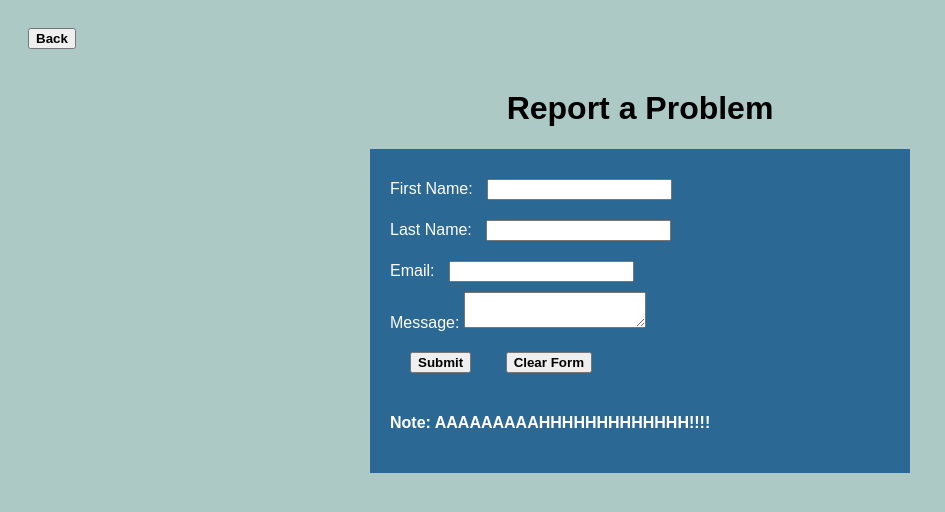
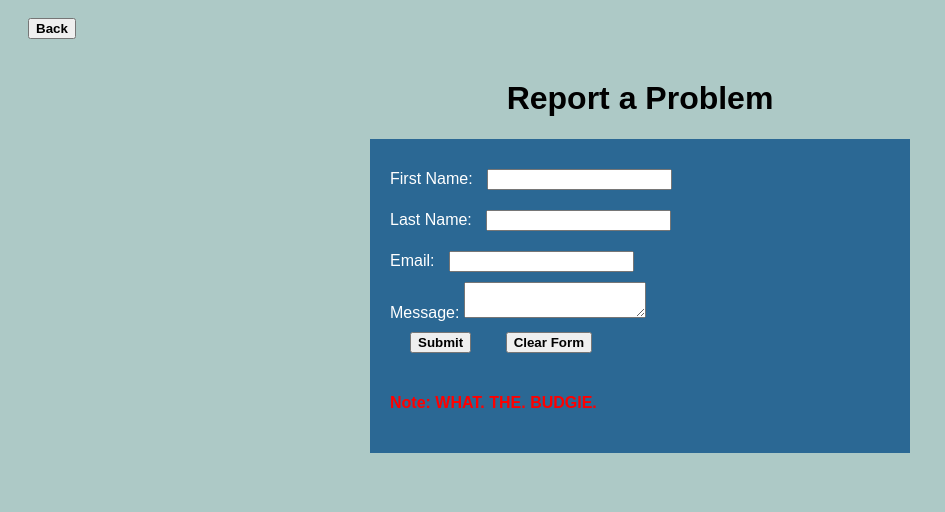
Before and after one commit to TriforceGB/HGV-Webapp, a Flask app: page /report in a window 1280 px wide. Shown: the top 512 px of the page, without its empty margins (0-945 px from the left). Run offline with Flask 3, Linux system fonts and the light colour scheme.

Commit message:
temeplates

```diff
--- a/templates/reportprob.html
+++ b/templates/reportprob.html
@@ -1,4 +1,3 @@
-
 <!DOCTYPE html>
 <html lang="en">
 
@@ -7,50 +6,50 @@
     <meta charset="UTF-8">
     <meta name="viewport" content="width=device-width, initial-scale=1.0">
     <meta name="description" content="Main screen.">
-    <link
-      rel="stylesheet"
-      href="{{ url_for('static', filename='styles.css') }}"
-    />
-
+    <link rel="stylesheet" href="{{ url_for('static', filename='styles.css') }}">
     <style>
-
-input{
+        input {
             text-align: right;
             margin: 10px;
-
         }
 
-.label{
+        .label {
             text-align: left;
         }
 
+        button {
+            margin-top: 10px;
+        }
+
+        h4 {
+            color: red;
+        }
     </style>
-
 </head>
 
 <body>
     <button onclick="window.location.href='/'">Back</button>
     <h1 style="text-align: center">Report a Problem</h1>
     <div class="form-container">
-            <form action="send-email.php" method="POST">
+        <!-- Form is presented first -->
+        <form action="/report-problem" method="POST">
             <label for="fname">First Name:</label>
-                    <input type="text" id="fname" name="fname" required>
-                    <br>
+            <input type="text" id="fname" name="fname" required><br>
+
             <label for="lname">Last Name:</label>
-                    <input type="text" id="lname" name="lname" required>
-                    <br>
+            <input type="text" id="lname" name="lname" required><br>
+
             <label for="email">Email:</label>
-                    <input type="email" id="email" name="email" required>
-                    <br>
-                    <label for="message">Message:  </label>
-                    <textarea id="message" name="message" required></textarea>
-                    <br>
+            <input type="email" id="email" name="email" required><br>
+
+            <label for="message">Message:</label>
+            <textarea id="message" name="message" required></textarea><br>
 
             <button type="submit">Submit</button>
             <button type="reset">Clear Form</button>
+        </form>
+        <h4>Note: WHAT. THE. BUDGIE.</h4>
+    </div>
+</body>
 
-                    <h4>Note: AAAAAAAAAHHHHHHHHHHHHH!!!!</h4>
-            </form>
-            </div>
-
-</body>
+</html>
```
Also changed, not shown: templates/contactinfo.html (deleted, +0 -23 lines), templates/activities.html (added), templates/sales.html (added). Lines whose indentation alone changed are shown as unchanged.
